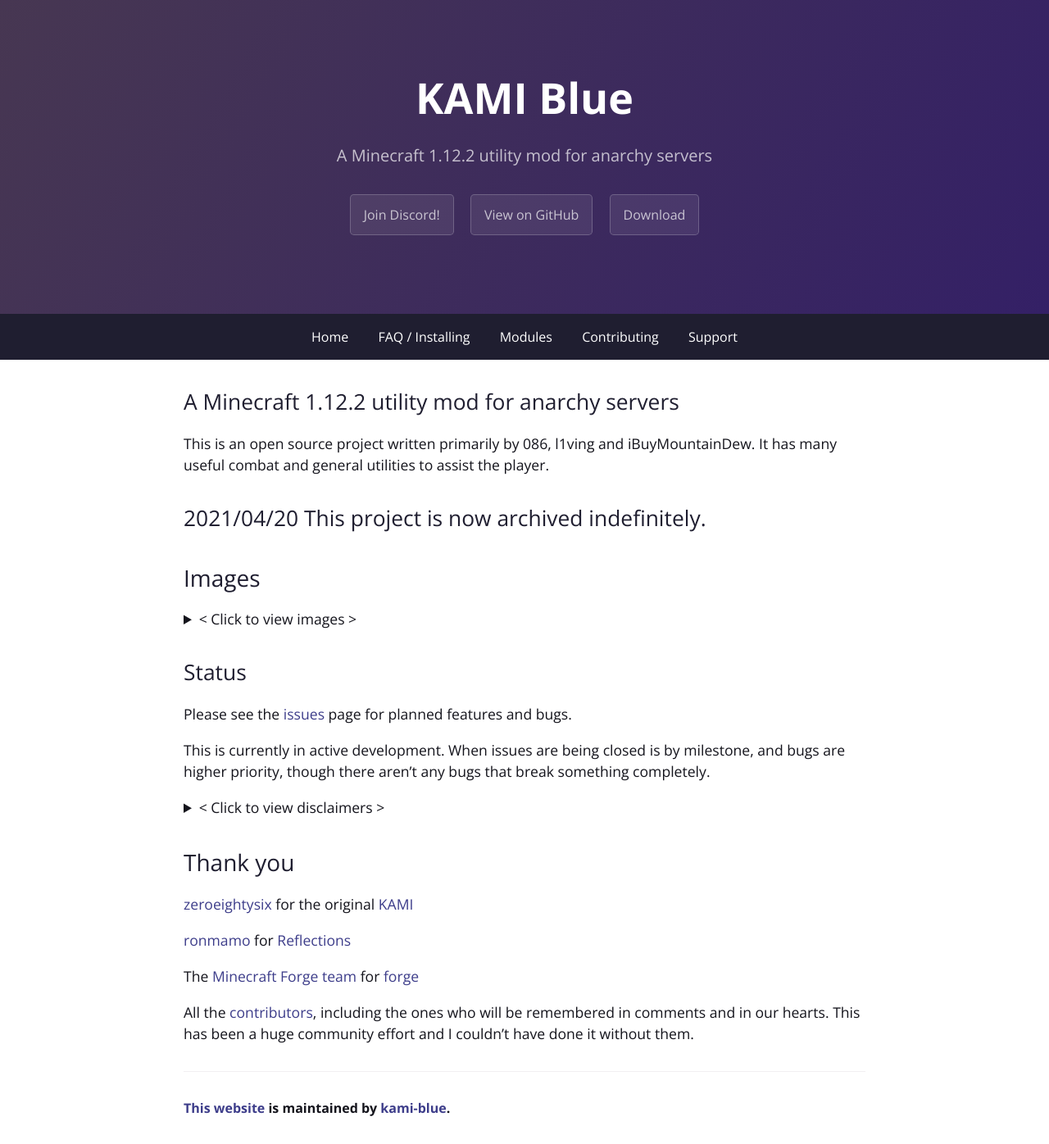
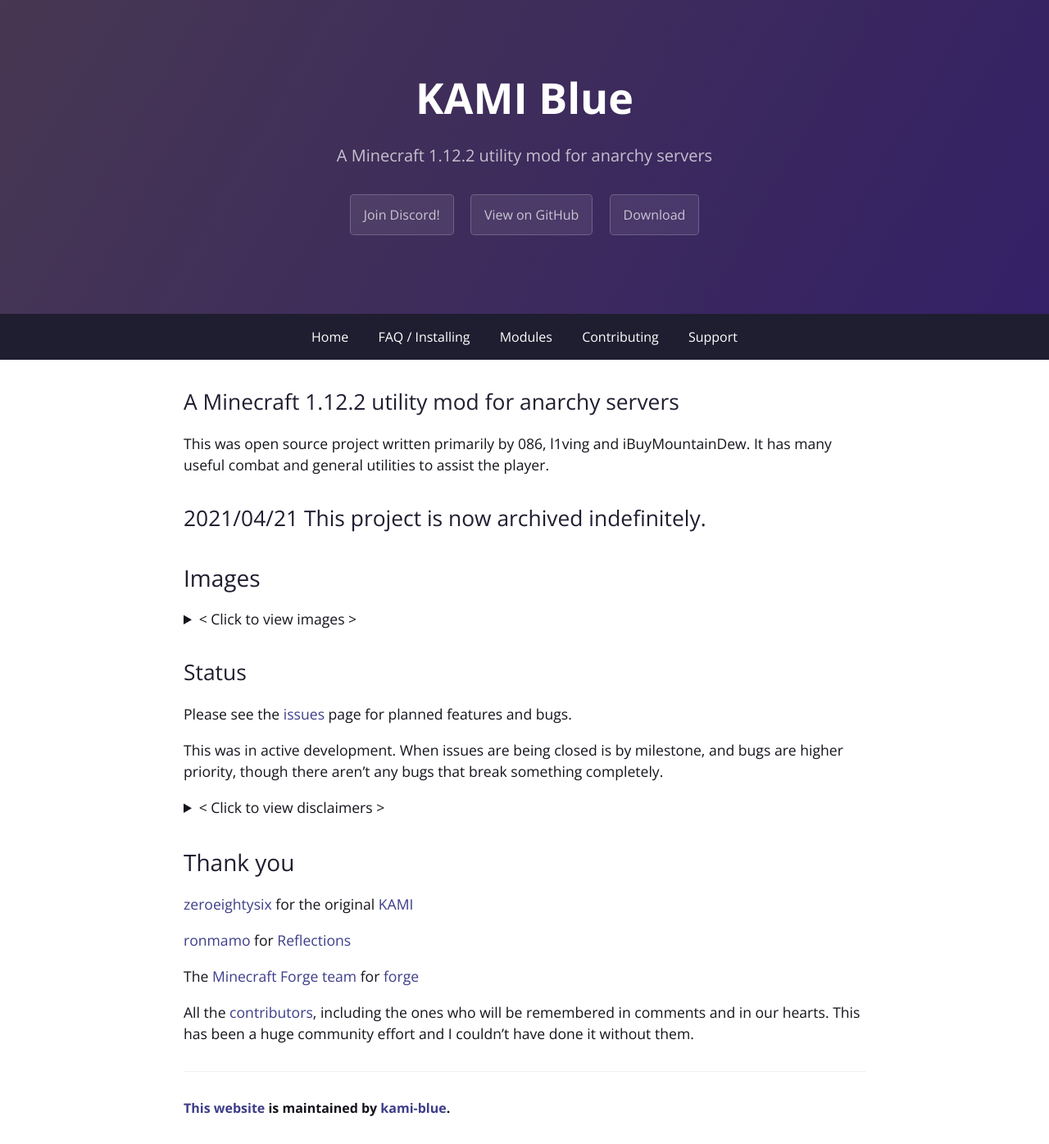
Before and after one commit to kami-blue/website, a Jekyll site: the page built from index.md, in a window 1280 px wide. Shown: the whole page at 82% size. Built offline with Jekyll 4.4.1, drawn with Linux system fonts in a browser that asks for light colours.

Commit message:
Replace "is" with was

```diff
--- a/index.md
+++ b/index.md
@@ -6,9 +6,9 @@ description: A Minecraft 1.12.2 utility mod for anarchy servers
 
 ### A Minecraft 1.12.2 utility mod for anarchy servers
 
-This is an open source project written primarily by 086, l1ving and iBuyMountainDew. It has many useful combat and general utilities to assist the player.
+This was open source project written primarily by 086, l1ving and iBuyMountainDew. It has many useful combat and general utilities to assist the player.
 
-### 2021/04/20 This project is now archived indefinitely.
+### 2021/04/21 This project is now archived indefinitely.
 
 ## Images
 
@@ -41,7 +41,7 @@ This is an open source project written primarily by 086, l1ving and iBuyMountain
 
 Please see the [issues]({{ site.github.repository_url }}/issues/) page for planned features and bugs.
 
-This is currently in active development. When issues are being closed is by milestone, and bugs are higher priority, though there aren't any bugs that break something completely.
+This was in active development. When issues are being closed is by milestone, and bugs are higher priority, though there aren't any bugs that break something completely.
 
 <p>
 <details>
```
